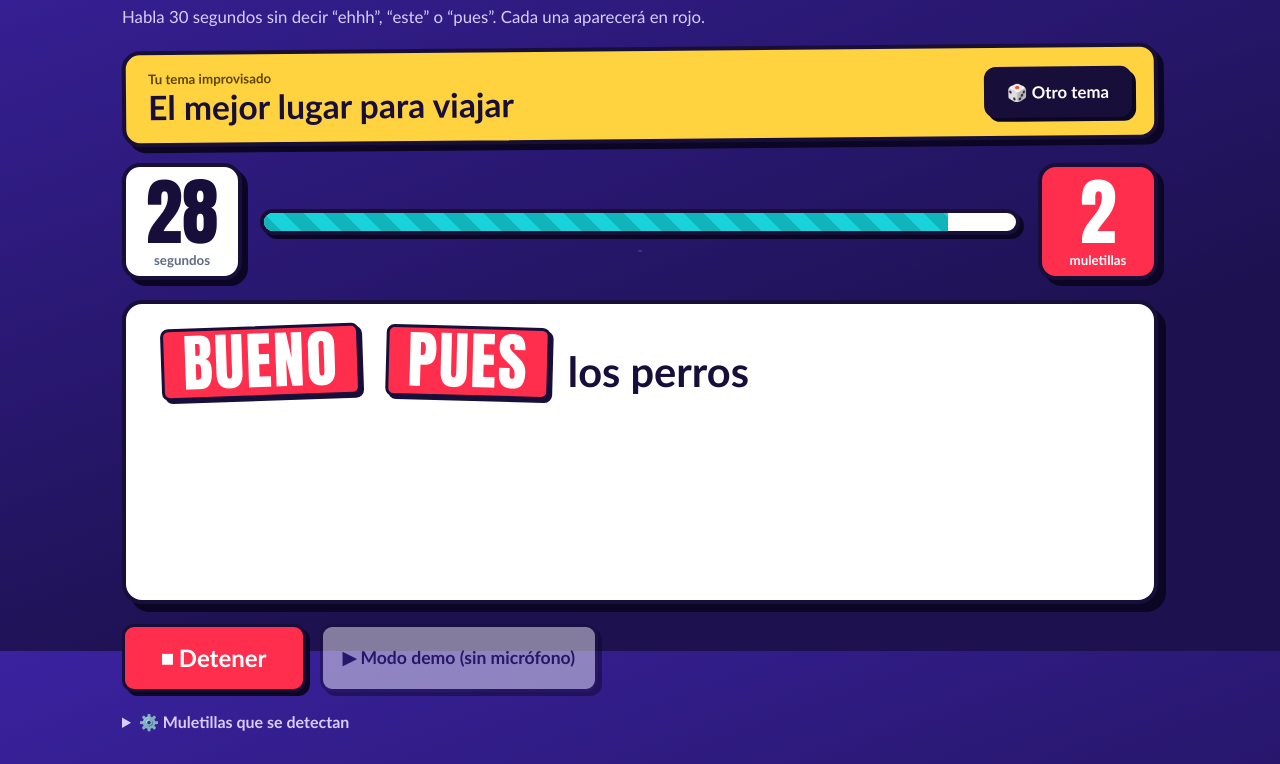
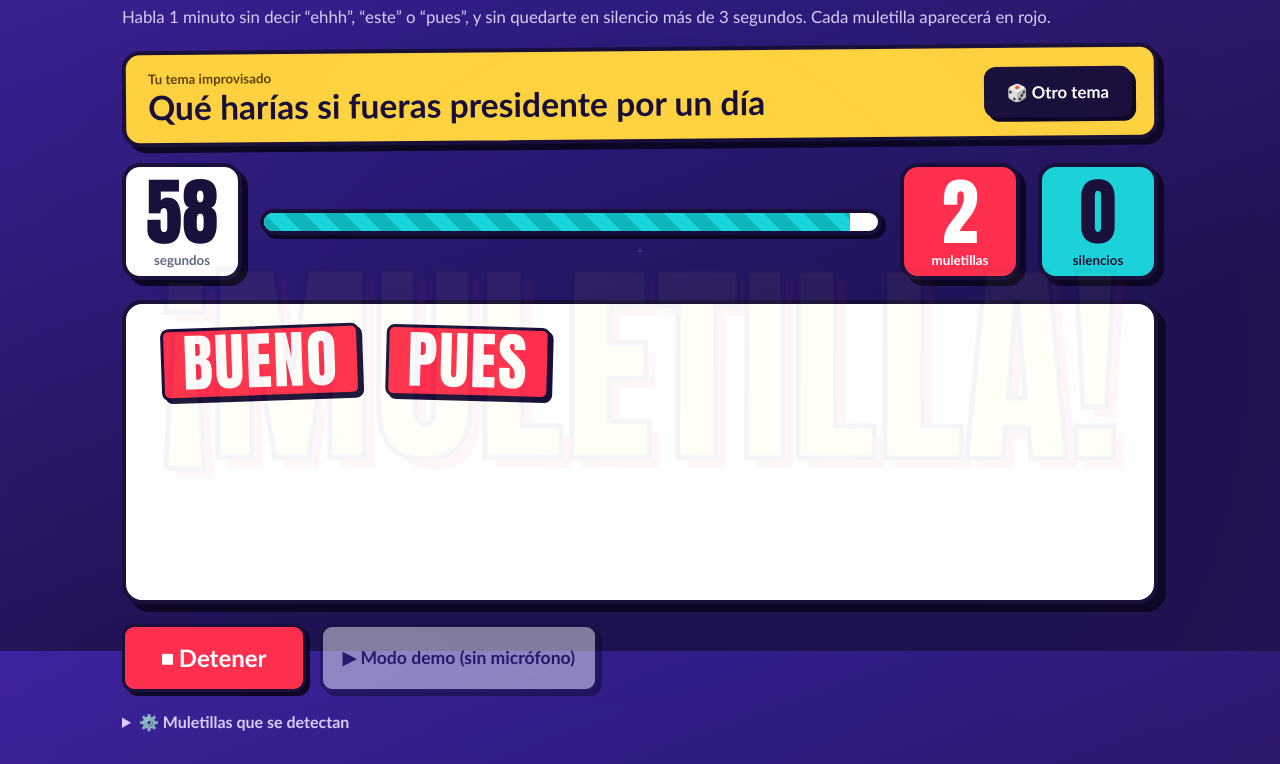
Before and after one commit to julianserrano-crypto/Detector-de-muletillas, a plain HTML site: page index.html in a window 1280 px wide. Both pictures are taken after a click on the button "▶ Modo demo (sin micrófono)". Shown: the part 149-913 px from the top of the page. Drawn offline with Linux system fonts and the light colour scheme.

Commit message:
Update index.html

```diff
--- a/index.html
+++ b/index.html
@@ -26,14 +26,16 @@ button.ghost{background:#fff;color:var(--ink)}
 .topic button.ghost{background:var(--ink);color:#fff}
 button:disabled{opacity:.45;cursor:not-allowed}
 button:focus-visible,input:focus-visible,summary:focus-visible{outline:4px solid var(--cyan);outline-offset:3px}
-.hud{display:grid;grid-template-columns:auto 1fr auto;gap:18px;align-items:center}
+.hud{display:grid;grid-template-columns:auto 1fr auto auto;gap:18px;align-items:center}
 .stat{background:#fff;color:var(--ink);border:4px solid var(--ink);border-radius:18px;box-shadow:6px 6px 0 var(--sh);min-width:120px;padding:8px 16px;text-align:center}
 .stat b{font:400 clamp(2.6rem,8vw,4.6rem)/1 Impact,sans-serif;display:block}
 .stat small{font-weight:700;color:var(--mute)}
 .stat.red{background:var(--red);color:#fff}
 .stat.red small{color:#fff}
+.stat.sil{background:var(--cyan)}
+.stat.sil small{color:var(--ink)}
 #time.low{color:var(--red);animation:thump .5s infinite alternate}
-#count.bump{animation:bump .45s}
+#count.bump,#scount.bump{animation:bump .45s}
 .bar{height:26px;background:#fff;border:4px solid var(--ink);border-radius:999px;overflow:hidden;box-shadow:4px 4px 0 var(--sh)}
 .bar i{display:block;height:100%;width:100%;background:linear-gradient(45deg,#0fb5bb 25%,transparent 25%,transparent 50%,#0fb5bb 50%,#0fb5bb 75%,transparent 75%),var(--cyan);background-size:40px 40px;transition:width .2s linear}
 body.live .bar i{animation:stripes .8s linear infinite}
@@ -41,6 +43,7 @@ body.live .bar i{animation:stripes .8s linear infinite}
 .tx .ph{color:#a79fd1;font-weight:400;font-style:italic}
 mark{display:inline-block;background:var(--red);color:#fff;font:400 1.5em/1.05 Impact,"Arial Black",sans-serif;padding:0 .3em;border:3px solid var(--ink);border-radius:8px;box-shadow:3px 3px 0 var(--ink);margin:0 .12em;letter-spacing:.03em;text-transform:uppercase;transform:rotate(-2deg)}
 mark:nth-of-type(even){transform:rotate(1.5deg)}
+mark.sil{background:var(--cyan);color:var(--ink);font-size:1.05em;transform:none}
 .controls{display:flex;gap:14px;flex-wrap:wrap}
 #go{font-size:1.5rem;padding:16px 36px;background:var(--yel);color:var(--ink)}
 body.live #go{background:var(--red);color:#fff}
@@ -52,6 +55,7 @@ details input{width:100%;margin:8px 0 4px;padding:10px;border:3px solid var(--in
 #warn:empty{display:none}
 #flash{position:fixed;inset:0;display:grid;place-items:center;font:400 clamp(3.5rem,15vw,11rem) Impact,"Arial Black",sans-serif;color:var(--yel);-webkit-text-stroke:4px var(--ink);text-shadow:8px 8px 0 var(--red);background:radial-gradient(circle,transparent 35%,#ff2e4d99 100%);pointer-events:none;opacity:0}
 #flash.on{animation:fl .8s ease-out}
+#flash.sil{color:var(--cyan);text-shadow:8px 8px 0 var(--ink);background:radial-gradient(circle,transparent 35%,#19d3da88 100%)}
 #res{position:fixed;inset:0;background:#170f3af2;display:grid;place-items:center;padding:16px;overflow-y:auto}
 #res[hidden]{display:none}
 .card{background:#fff;color:var(--ink);border:5px solid var(--ink);border-radius:24px;box-shadow:10px 10px 0 var(--red);padding:clamp(20px,4vw,40px);max-width:620px;width:100%;text-align:center}
@@ -59,6 +63,8 @@ details input{width:100%;margin:8px 0 4px;padding:10px;border:3px solid var(--in
 .card ul{list-style:none;padding:0;margin:14px 0;display:flex;gap:8px;justify-content:center;flex-wrap:wrap}
 .card li{background:var(--yel);border:3px solid var(--ink);border-radius:20px;padding:4px 14px;font-weight:700}
 .card p{margin:8px 0;font-size:1.1rem}
+#rsil{font-weight:700}
+#rsil:empty{display:none}
 .lesson{color:var(--mute);font-style:italic;margin:14px 0 18px!important}
 @keyframes fl{0%{opacity:1;transform:scale(.6) rotate(-7deg)}25%{opacity:1;transform:scale(1.1) rotate(2deg)}100%{opacity:0;transform:scale(1.25)}}
 @keyframes bump{40%{transform:scale(1.5) rotate(-4deg)}}
@@ -66,14 +72,14 @@ details input{width:100%;margin:8px 0 4px;padding:10px;border:3px solid var(--in
 @keyframes blink{50%{opacity:.3}}
 @keyframes stripes{to{background-position:40px 0}}
 @media (prefers-reduced-motion:reduce){*{animation:none!important;transition:none!important}#flash.on{opacity:.9}}
-@media (max-width:560px){.hud{grid-template-columns:1fr 1fr}.bar{grid-column:1/-1;order:3}.tx{min-height:30vh;max-height:42vh;padding:14px 16px}.controls button{flex:1 1 100%}#go{font-size:1.3rem;padding:14px}.topic{padding:14px 16px}body{background-attachment:scroll}}
+@media (max-width:560px){.hud{grid-template-columns:repeat(3,1fr);gap:10px}.stat{min-width:0;padding:6px 8px}.bar{grid-column:1/-1;order:4}.tx{min-height:30vh;max-height:42vh;padding:14px 16px}.controls button{flex:1 1 100%}#go{font-size:1.3rem;padding:14px}.topic{padding:14px 16px}body{background-attachment:scroll}}
 </style>
 </head>
 <body>
 <header>
   <div class="onair"><i></i>En vivo</div>
   <h1>Detector de <em>muletillas</em></h1>
-  <p>Habla 30 segundos sin decir “ehhh”, “este” o “pues”. Cada una aparecerá en rojo.</p>
+  <p>Habla 1 minuto sin decir “ehhh”, “este” o “pues”, y sin quedarte en silencio más de 3 segundos. Cada muletilla aparecerá en rojo.</p>
 </header>
 
 <div id="warn"></div>
@@ -84,9 +90,10 @@ details input{width:100%;margin:8px 0 4px;padding:10px;border:3px solid var(--in
 </section>
 
 <section class="hud" aria-live="polite">
-  <div class="stat"><b id="time">30</b><small>segundos</small></div>
+  <div class="stat"><b id="time">60</b><small>segundos</small></div>
   <div class="bar"><i id="bar"></i></div>
   <div class="stat red"><b id="count">0</b><small>muletillas</small></div>
+  <div class="stat sil"><b id="scount">0</b><small>silencios</small></div>
 </section>
 
 <section id="tx" class="tx"></section>
@@ -99,8 +106,8 @@ details input{width:100%;margin:8px 0 4px;padding:10px;border:3px solid var(--in
 <details>
   <summary>⚙️ Muletillas que se detectan</summary>
   <input id="list" value="este, pues, o sea, bueno, es que, entonces, digamos, tipo, como que, a ver, ok, okay, okey, vale, mira, oye, sabes, verdad, me entiendes, ya sabes, la verdad, mejor dicho, no pues, en fin, en plan, básicamente, literalmente, obviamente, y todo eso, o algo así" aria-label="Lista de muletillas separadas por comas">
-  <small>Separadas por comas. Los sonidos “eh”, “ehhh”, “mmm”, “ahh” se detectan solos.</small>
-  <label style="display:block;margin-top:10px"><input type="checkbox" id="aud" checked style="width:auto;margin:0 8px 0 0">Detectar “eeeh” alargados por el audio (Chrome casi nunca los escribe)</label>
+  <small>Separadas por comas. Los sonidos “eh”, “ehhh”, “mmm”, “ahh”, “yyy” se detectan solos (una “y” normal entre palabras no cuenta).</small>
+  <label style="display:block;margin-top:10px"><input type="checkbox" id="aud" checked style="width:auto;margin:0 8px 0 0">Detectar “eeeh”, “mmm”, “ahh”, “yyy” alargados por el audio (Chrome casi nunca los escribe)</label>
 </details>
 
 <div id="flash" aria-hidden="true">¡MULETILLA!</div>
@@ -110,6 +117,7 @@ details input{width:100%;margin:8px 0 4px;padding:10px;border:3px solid var(--in
     <div class="big" id="rn">0</div>
     <p><strong>muletillas</strong> <span id="rs"></span></p>
     <ul id="rt"></ul>
+    <p id="rsil"></p>
     <p id="rm"></p>
     <p class="lesson">Quien habla casi no las nota. La audiencia sí, y le restan fuerza a tu mensaje.</p>
     <button id="again">Otro voluntario</button>
@@ -117,20 +125,21 @@ details input{width:100%;margin:8px 0 4px;padding:10px;border:3px solid var(--in
 </div>
 
 <script>
-const SECS=30;
-const TOPICS=["Por qué los perros son mejores que los gatos","El mejor día de tu vida","Por qué el lunes debería eliminarse","Tu comida favorita","El superpoder que elegirías","Por qué las vacaciones deberían ser más largas","Tu película favorita","El mejor lugar para viajar"];
-const DEMO="Bueno pues los perros son mejores porque este son muy leales eh y siempre están contentos o sea te reciben en la puerta ok y además ehhh no se enojan como los gatos pues este tipo son más sociables verdad entonces por eso digo que los perros ganan";
+const SECS=60;
+const TOPICS=["Por qué los perros son mejores que los gatos","El mejor día de tu vida","Por qué el lunes debería eliminarse","Tu comida favorita","El superpoder que elegirías","Por qué las vacaciones deberían ser más largas","Tu película favorita","El mejor lugar para viajar","Por qué la pizza con piña sí es válida","Cómo sería un día sin celular","Tu videojuego favorito y por qué","Por qué hay que dormir ocho horas","El mejor regalo que has recibido","Qué harías si fueras presidente por un día","Por qué el fútbol es el mejor deporte","Tu mascota ideal","Cómo prepararías tu desayuno perfecto","Por qué deberían quitar la tarea","El trabajo de tus sueños","Si pudieras tener un animal exótico de mascota","Tu canción favorita y lo que te hace sentir","Por qué la música es importante en la vida","Un invento que cambiaría el mundo","Cómo sería vivir en la Luna","La mejor clase del colegio o la universidad","Por qué el verano es mejor que el invierno","Qué harías si te ganaras la lotería","Tu serie favorita","Cómo es el amigo perfecto","Por qué hay que cuidar el medio ambiente","Un viaje en el tiempo: ¿al pasado o al futuro?","Por qué la comida casera es mejor","El mejor consejo que te han dado","Cómo sería un mundo sin internet","Tu lugar favorito de tu ciudad","Por qué leer libros es mejor que ver videos","Una tradición de tu familia","Si pudieras cenar con alguien famoso","Por qué reírse es bueno para la salud","Cómo organizarías la fiesta perfecta"];
+const DEMO="Bueno pues los perros son mejores porque este son muy leales eh yyyy siempre están contentos o sea te reciben en la puerta ok y además ehhh no se enojan como los gatos pues este tipo son más sociables verdad entonces por eso digo que los perros ganan";
 const SR=window.SpeechRecognition||window.webkitSpeechRecognition;
 const $=id=>document.getElementById(id);
 const norm=s=>s.toLowerCase().normalize('NFD').replace(/[\u0300-\u036f]/g,'').replace(/[^a-z ]/g,'');
 const esc=s=>s.replace(/[&<>]/g,c=>({'&':'&amp;','<':'&lt;','>':'&gt;'}[c]));
-const EH=/^(e+h+m*|e{2,}m*|e+m+|h?m{2,}|a+h+|u+m+)$/;
+const EH=/^(e+h+m*|e{2,}m*|e+m+|h+m+|h?m{2,}|a+h+|a{2,}|u+h+m*|u+m+|y{2,})$/;
+const SIL='⏸ SILENCIO';
 
 const MOBILE=/Android|iPhone|iPad|iPod/i.test(navigator.userAgent)||(navigator.maxTouchPoints>1&&/Mac/.test(navigator.platform));
 let LANG='es-CO';
 const EH_MS=900; // un sonido continuo de esta duración, sin texto nuevo, cuenta como “eeeh” (bájalo para detectar más)
 let fillers=[],fin='',itr='',peak=0,running=false,end=0,timer,demoT,rec,last={words:[],groups:[]};
-let events=[],baseLen=0,lastTx=0,aTimer,mic,ac;
+let events=[],baseLen=0,lastTx=0,aTimer,mic,ac,sils=[],silFired=false,lastVoice=0,armed=false;
 
 function loadFillers(){
   fillers=$('list').value.split(',').map(s=>norm(s).trim().split(/\s+/).filter(Boolean)).filter(a=>a.length).sort((a,b)=>b.length-a.length);
@@ -140,6 +149,7 @@ function analyze(words){
   const t=words.map(norm),m=t.map(()=>false),groups=[];
   for(let i=0;i<t.length;i++){
     let len=(EH.test(t[i])||(t[i]==='e'&&!/^h?i/.test(t[i+1]||'')))?1:0;
+    if(!len&&t[i]==='y'&&t[i+1]==='y'){let j=i;while(t[j+1]==='y')j++;len=j-i+1}
     if(!len)for(const f of fillers)if(f.every((x,k)=>t[i+k]===x)){len=f.length;break}
     if(len){for(let k=0;k<len;k++)m[i+k]=true;groups.push(t.slice(i,i+len).join(' '));i+=len-1}
   }
@@ -148,31 +158,35 @@ function analyze(words){
 
 function render(){
   const words=(fin+' '+itr).split(/\s+/).filter(Boolean);baseLen=words.length;
-  [...events].sort((a,b)=>b-a).forEach(p=>words.splice(Math.min(p,words.length),0,'eeeh'));
+  [...events.map(p=>[p,'eeeh']),...sils.map(p=>[p,SIL])].sort((a,b)=>b[0]-a[0]).forEach(([p,t])=>words.splice(Math.min(p,words.length),0,t));
   const{m,groups}=analyze(words);
   last={words,groups};
-  $('tx').innerHTML=words.length?words.map((w,i)=>m[i]?`<mark>${esc(w)}</mark>`:esc(w)).join(' '):'<span class="ph">'+(running?'🎙️ Escuchando… habla ahora':'Aquí aparecerá lo que digas…')+'</span>';
-  $('count').textContent=groups.length;
+  $('tx').innerHTML=words.length?words.map((w,i)=>w===SIL?`<mark class="sil">${SIL}</mark>`:m[i]?`<mark>${esc(w)}</mark>`:esc(w)).join(' '):'<span class="ph">'+(running?'🎙️ Escuchando… habla ahora':'Aquí aparecerá lo que digas…')+'</span>';
+  $('count').textContent=groups.length;$('scount').textContent=sils.length;
   if(groups.length>peak){peak=groups.length;flash()}
   $('tx').scrollTop=1e6;
 }
 
-function flash(){for(const [id,c] of [['flash','on'],['count','bump']]){const e=$(id);e.classList.remove(c);void e.offsetWidth;e.classList.add(c)}}
+function flash(msg){
+  const f=$('flash');f.textContent=msg||'¡MULETILLA!';f.classList.toggle('sil',!!msg);
+  for(const [id,c] of [['flash','on'],[msg?'scount':'count','bump']]){const e=$(id);e.classList.remove(c);void e.offsetWidth;e.classList.add(c)}
+}
 function warn(t){$('warn').textContent=t}
-function newTopic(){$('topic').textContent=TOPICS[Math.floor(Math.random()*TOPICS.length)]}
+let deck=[];
+function newTopic(){if(!deck.length)deck=TOPICS.map((_,i)=>i).sort(()=>Math.random()-.5);$('topic').textContent=TOPICS[deck.pop()]}
 
 function reset(){
-  fin=itr='';peak=0;events=[];$('time').textContent=SECS;$('time').classList.remove('low');$('bar').style.width='100%';render();
+  fin=itr='';peak=0;events=[];sils=[];$('time').textContent=SECS;$('time').classList.remove('low');$('bar').style.width='100%';render();
 }
 
 function start(demo){
   loadFillers();reset();warn('');$('res').hidden=true;
-  running=true;document.body.classList.add('live');end=Date.now()+SECS*1000;
+  running=true;document.body.classList.add('live');end=Date.now()+SECS*1000;lastTx=lastVoice=Date.now();silFired=false;armed=!!demo;
   $('go').textContent='⏹ Detener';$('demo').disabled=true;render();
   timer=setInterval(tick,200);
   if(demo){
-    const w=DEMO.split(' ');let i=0;
-    demoT=setInterval(()=>{if(i<w.length){fin+=' '+w[i++];render()}},SECS*900/w.length);
+    const w=DEMO.split(' ');let i=0,hold=0;
+    demoT=setInterval(()=>{if(i===20&&hold<4){hold++;return}if(i<w.length){fin+=' '+w[i++];lastTx=Date.now();render()}},SECS*850/w.length);
   }else{startRec();if($('aud').checked)startAudio()}
 }
 
@@ -180,7 +194,16 @@ function tick(){
   const left=Math.max(0,(end-Date.now())/1000);
   $('time').textContent=Math.ceil(left);$('time').classList.toggle('low',left>0&&left<=5);
   $('bar').style.width=left/SECS*100+'%';
-  if(left<=0)stop();
+  if(left<=0)stop();else checkSilence();
+}
+
+// Más de 3 s sin voz ni texto nuevo = error de silencio (uno por pausa)
+function checkSilence(){
+  const now=Date.now();
+  if(!armed){if(now-(end-SECS*1000)>4000){armed=true;lastTx=lastVoice=now}return}
+  if(now-Math.max(lastTx,lastVoice)>3000){
+    if(!silFired){silFired=true;sils.push(baseLen);flash('¡SILENCIO!');render()}
+  }else silFired=false;
 }
 
 const nz=t=>norm(t).replace(/\s+/g,' ').trim();
@@ -200,7 +223,8 @@ function sessionText(rs){
 
 function startRec(){
   const r=rec=new SR();r.lang=LANG;r.continuous=true;r.interimResults=true;
-  r.onresult=e=>{if(r!==rec)return;itr=sessionText(e.results);lastTx=Date.now();render()};
+  r.onresult=e=>{if(r!==rec)return;armed=true;itr=sessionText(e.results);lastTx=Date.now();render()};
+  r.onaudiostart=()=>{if(!armed){armed=true;lastTx=lastVoice=Date.now()}};
   r.onend=()=>{
     if(r!==rec)return;
     fin+=' '+itr;itr='';
@@ -230,7 +254,7 @@ async function startAudio(){
       let s=0;for(const v of buf){const d=(v-128)/128;s+=d*d}
       const rms=Math.sqrt(s/buf.length),now=Date.now();
       floor=Math.min(floor,Math.max(rms,.004));
-      if(rms>Math.max(.03,floor*4)){if(now-lastV>300)t0=now;lastV=now}
+      if(rms>Math.max(.03,floor*4)){if(now-lastV>300)t0=now;lastV=lastVoice=now}
       if(running&&now-lastV<300&&now-t0>EH_MS-200&&now-lastTx>EH_MS&&now>cool){
         events.push(baseLen);cool=now+1500;render();
       }
@@ -255,13 +279,14 @@ function showResults(){
   const{words,groups}=last,n=groups.length,tally={};
   groups.forEach(g=>tally[g]=(tally[g]||0)+1);
   const top=Object.entries(tally).sort((a,b)=>b[1]-a[1]).slice(0,5);
-  const pct=words.length?Math.round(n/words.length*100):0;
+  const wc=words.filter(w=>w!==SIL).length,pct=wc?Math.round(n/wc*100):0;
   $('rn').textContent=n;
-  $('rs').textContent=`en ${words.length} palabras (${pct}% de tu discurso)`;
+  $('rs').textContent=`en ${wc} palabras (${pct}% de tu discurso)`;
   $('rt').innerHTML=top.map(([w,c])=>`<li><b>${esc(w)}</b> ×${c}</li>`).join('');
+  $('rsil').textContent=sils.length?`⏸ ${sils.length} silencio${sils.length>1?'s':''} de más de 3 segundos`:'';
   $('rm').textContent=n===0?'Discurso limpio. ¿O será que el micrófono no las escuchó? 😅'
-    :n<=3?'Bastante fluido. Casi no se notan.'
-    :n<=8?'Se escuchan. Pausar en silencio es mejor que rellenar.'
+    :n<=5?'Bastante fluido. Casi no se notan.'
+    :n<=12?'Se escuchan. Pausar en silencio es mejor que rellenar.'
     :'Las muletillas se robaron el show.';
   $('res').hidden=false;
 }
```
